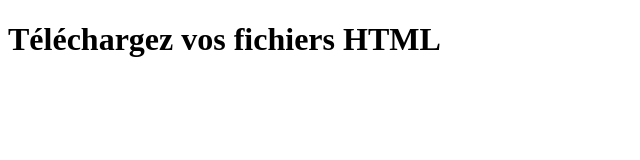
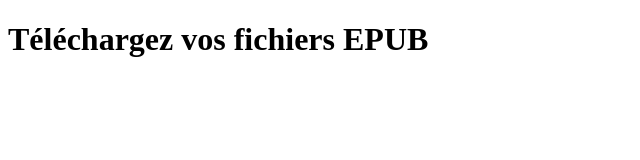
Before and after one commit to killbib-coder/RSS-to-EPUB, a plain HTML site: page www/index.html in a window 1280 px wide. Shown: the full height of the page, 0-640 px from the left. Drawn offline with Linux system fonts and the light colour scheme.

Commit message:
Update title text in index.html

```diff
--- a/www/index.html
+++ b/www/index.html
@@ -6,7 +6,7 @@
     <title>Téléchargement de fichiers</title>
 </head>
 <body>
-    <h1>Téléchargez vos fichiers HTML</h1>
+    <h1>Téléchargez vos fichiers EPUB</h1>
 <ul>
 
 </ul>
```
